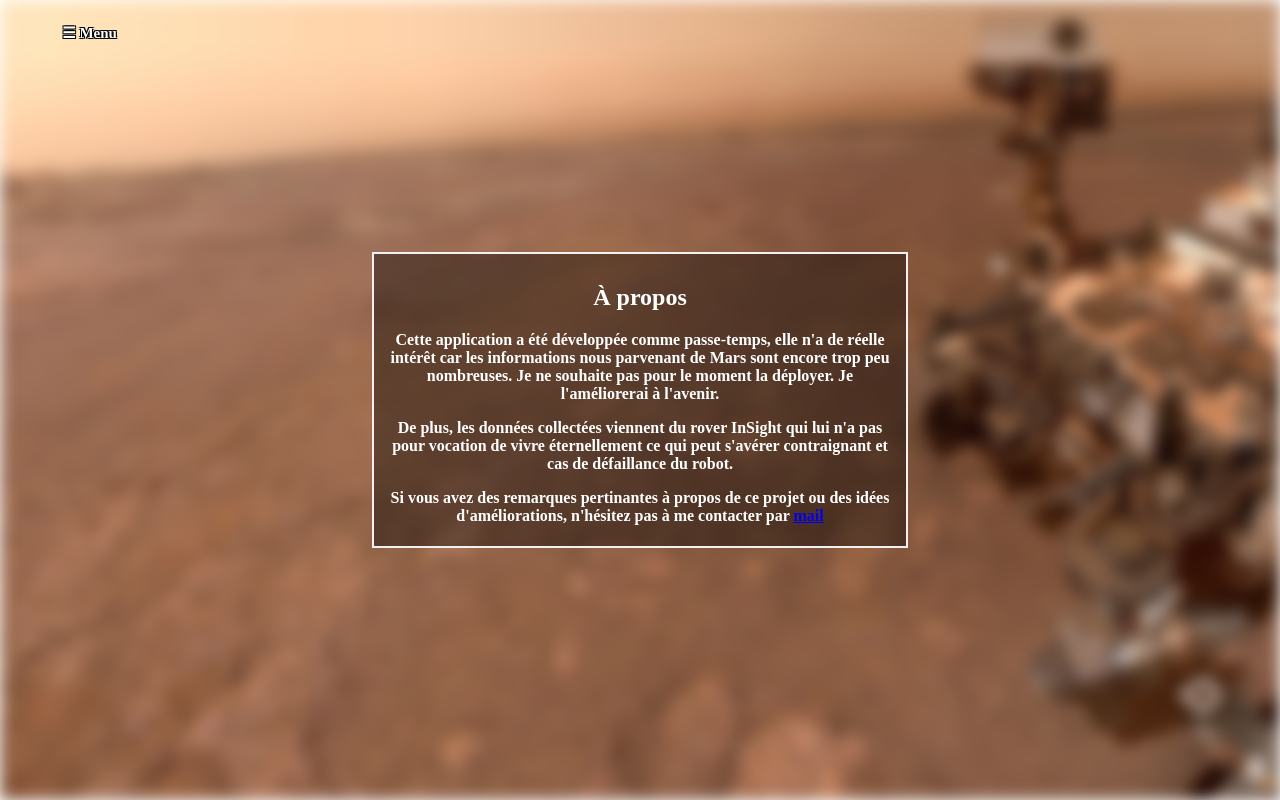
After one commit to Nexus-Strife/MarsWeather, a Django app: template wbsite/templates/wbsite/contact.html in a window 1280 px wide. The commit adds this page. Run offline with Django 3.2, Linux system fonts and the light colour scheme; the template is opened without the code that fills it, so the values that code supplies are empty.

Commit message:
Premier commit

```diff
--- a/requirements.txt
+++ b/requirements.txt
@@ -15,3 +15,4 @@ retrying==1.3.3
 six==1.14.0
 sqlparse==0.3.0
 urllib3==1.25.8
+python-dateutil==2.8.1
--- /dev/null
+++ b/wbsite/templates/wbsite/contact.html
@@ -0,0 +1,47 @@
+<!DOCTYPE html>
+<html lang="fr">
+{% load static %}
+    <head>
+        <meta charset="UTF-8">
+        <title>Météo à Elysium Planitia</title>
+        <link href="{% static 'css/style.css' %}" rel="stylesheet">
+        <link rel="shortcut icon" type="image/png" href="{% static 'img/favicon.ico' %}"/>
+    </head>
+    <script>
+
+    function openNav() {
+        document.getElementById("mySidenav").style.width = "100%";
+
+    }
+
+    function closeNav() {
+        document.getElementById("mySidenav").style.width = "0";
+        document.body.style.backgroundColor = "white";
+    }
+
+    </script>
+    <body>
+
+    <div class="background-image" style="background-image:url({% static 'img/background.jpg' %})"></div>
+    <div class="menu">
+        <div class="main">
+            <span style="font-size:15px;cursor:pointer;text-shadow: #000000 1px 1px, #000000 -1px 1px, #000000 -1px -1px, #000000 1px -1px;" onclick="openNav()">&#9776; Menu</span>
+        </div>
+        <div id="mySidenav" class="sidenav">
+            <a href="javascript:void(0)" class="closebtn" onclick="closeNav()">&times;</a>
+            <a href="{% url 'index' %}">Accueil</a>
+            <a href="{% url 'graph' %}">Graphiques</a>
+        </div>
+    </div>
+        <div class="weather">
+            <div class="content"></div>
+            <h2><center>À propos</center></h2>
+            <p>Cette application a été développée comme passe-temps, elle n'a de réelle intérêt car les informations nous parvenant de Mars sont encore trop peu nombreuses.
+            Je ne souhaite pas pour le moment la déployer. Je l'améliorerai à l'avenir. </p>
+            <p>De plus, les données collectées viennent du rover InSight qui lui n'a pas pour vocation de vivre éternellement ce qui peut s'avérer contraignant et cas
+            de défaillance du robot.</p>
+            <p>Si vous avez des remarques pertinantes à propos de ce projet ou des idées d'améliorations, n'hésitez pas à me contacter par <a href="mailto:b.duplan88@gmail.com">mail</a></p>
+            </div>
+        </div>
+    </body>
+</html>
--- a/wbsite/templates/wbsite/graph.html
+++ b/wbsite/templates/wbsite/graph.html
@@ -1,5 +1,5 @@
 <!DOCTYPE html>
-<html lang="en">
+<html lang="fr">
 {% load static %}
     <head>
         <meta charset="UTF-8">
@@ -31,7 +31,7 @@
         <div id="mySidenav" class="sidenav">
             <a href="javascript:void(0)" class="closebtn" onclick="closeNav()">&times;</a>
             <a href="{% url 'index' %}">Accueil</a>
-            <a href="#">Contact</a>
+            <a href="{% url 'contact' %}">À propos</a>
         </div>
     </div>
         <div class="temp_week" style="height: 51%;">
--- a/wbsite/urls.py
+++ b/wbsite/urls.py
@@ -17,14 +17,9 @@ Including another URLconf
 from django.urls import path, re_path
 from . import views
 
-
 urlpatterns = [
     path('', views.index, name='index'),
     path('graph', views.graph, name='graph'),
-    path('b/<day>/', views.re_dir_prev, name='re_dir_prev'),
-    path('<day>/', views.prev_day, name='prev_day'),
-    path('a/<day>/', views.re_dir_next, name='re_dir_next'),
-    path('<day>/', views.next_day, name='next_day'),
-    path('test/test/', views.test, name='test')
-
+    path('contact/', views.contact, name='contact'),
+    path('<int:day>/', views.d_day, name='d_day')
 ]
```
Also changed, not shown: wbsite/templates/wbsite/index.html (+12 -4 lines), wbsite/views.py (+16 -56 lines).
